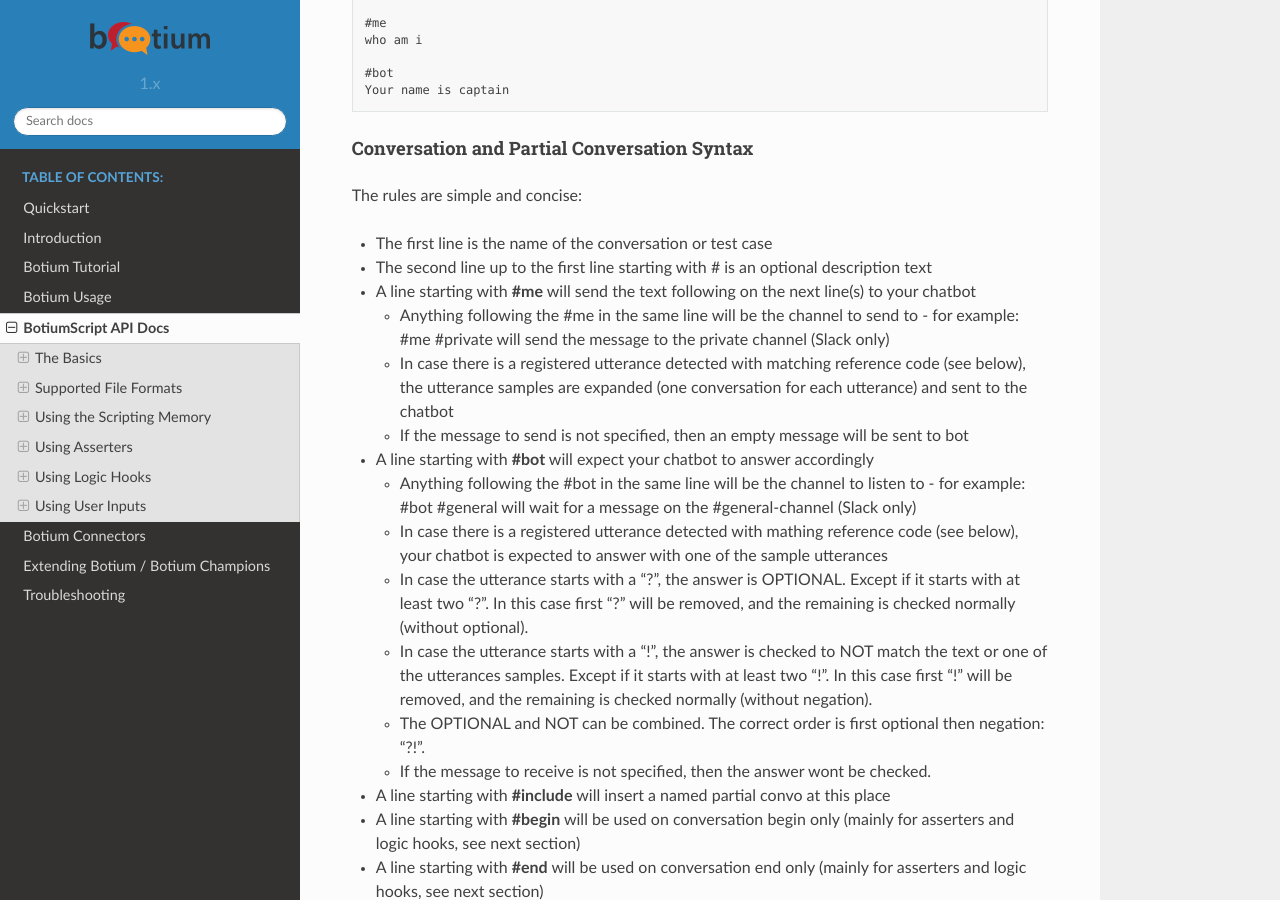
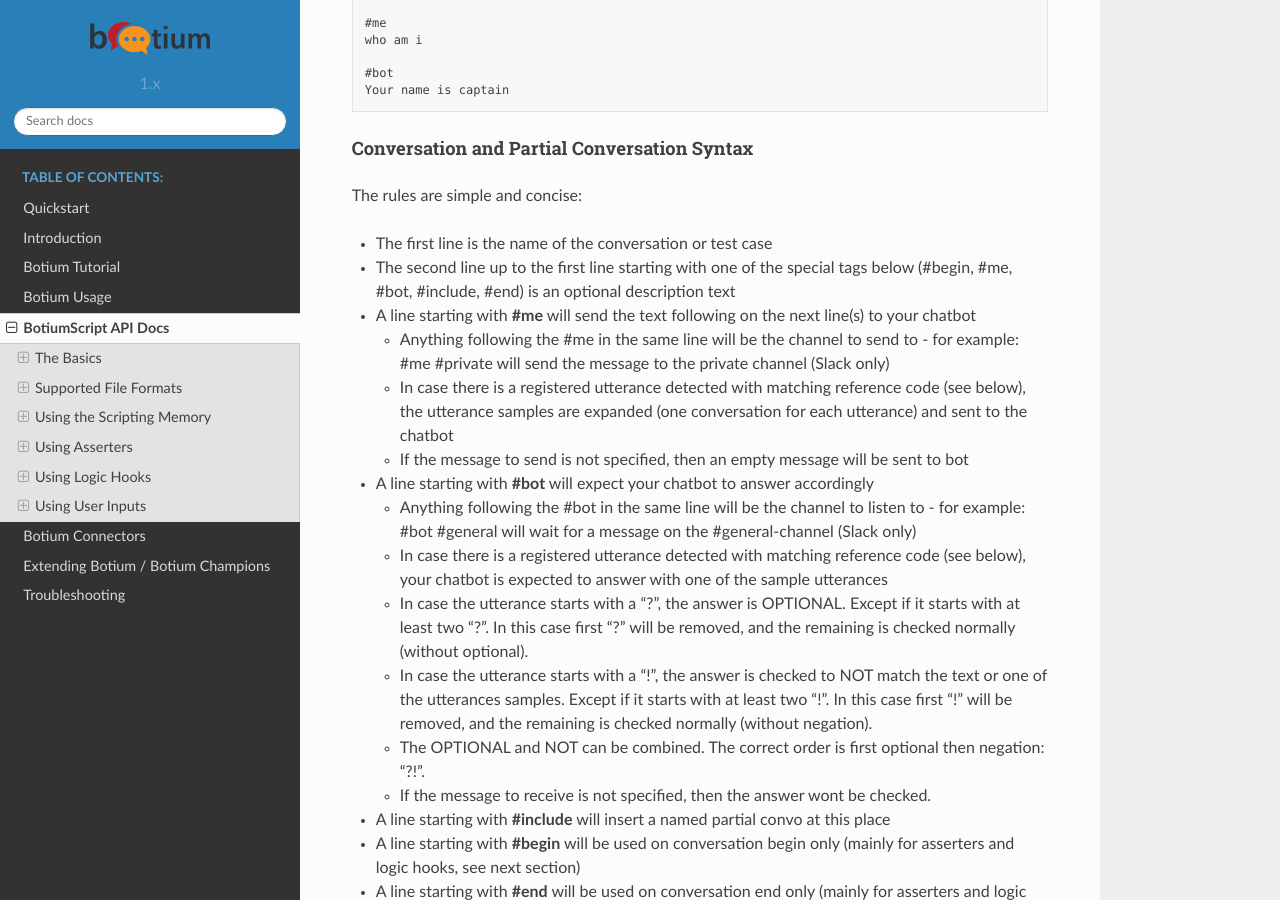
Before and after one commit to codeforequity-at/botium-docs, a Sphinx documentation site: the page built from docs/05_botiumscript/index.rst, in a window 1280 px wide and 900 px high, scrolled down 4933 px. Built offline with Sphinx 7.4.7 and the Read the Docs theme 2.0.0, drawn with Linux system fonts in a browser that asks for light colours.

Commit message:
BOT-2278 allow content lines starting with #

```diff
--- a/docs/05_botiumscript/part_botiumscript.rst
+++ b/docs/05_botiumscript/part_botiumscript.rst
@@ -218,7 +218,7 @@
 The rules are simple and concise:
 
 * The first line is the name of the conversation or test case
-* The second line up to the first line starting with # is an optional description text
+* The second line up to the first line starting with one of the special tags below (#begin, #me, #bot, #include, #end) is an optional description text
 * A line starting with **#me** will send the text following on the next line(s) to your chatbot
 
   * Anything following the #me in the same line will be the channel to send to - for example: #me #private will send the message to the private channel (Slack only)
@@ -228,7 +228,7 @@
 * A line starting with **#bot** will expect your chatbot to answer accordingly
 
   * Anything following the #bot in the same line will be the channel to listen to - for example: #bot #general will wait for a message on the #general-channel (Slack only)
-  * In case there is a registered utterance detected with mathing reference code (see below), your chatbot is expected to answer with one of the sample utterances
+  * In case there is a registered utterance detected with matching reference code (see below), your chatbot is expected to answer with one of the sample utterances
   * In case the utterance starts with a "?", the answer is OPTIONAL. Except if it starts with at least two "?". In this case first "?" will be removed, and the remaining is checked normally (without optional).
   * In case the utterance starts with a "!", the answer is checked to NOT match the text or one of the utterances samples. Except if it starts with at least two "!". In this case first "!" will be removed, and the remaining is checked normally (without negation).
   * The OPTIONAL and NOT can be combined. The correct order is first optional then negation: "?!".
```
